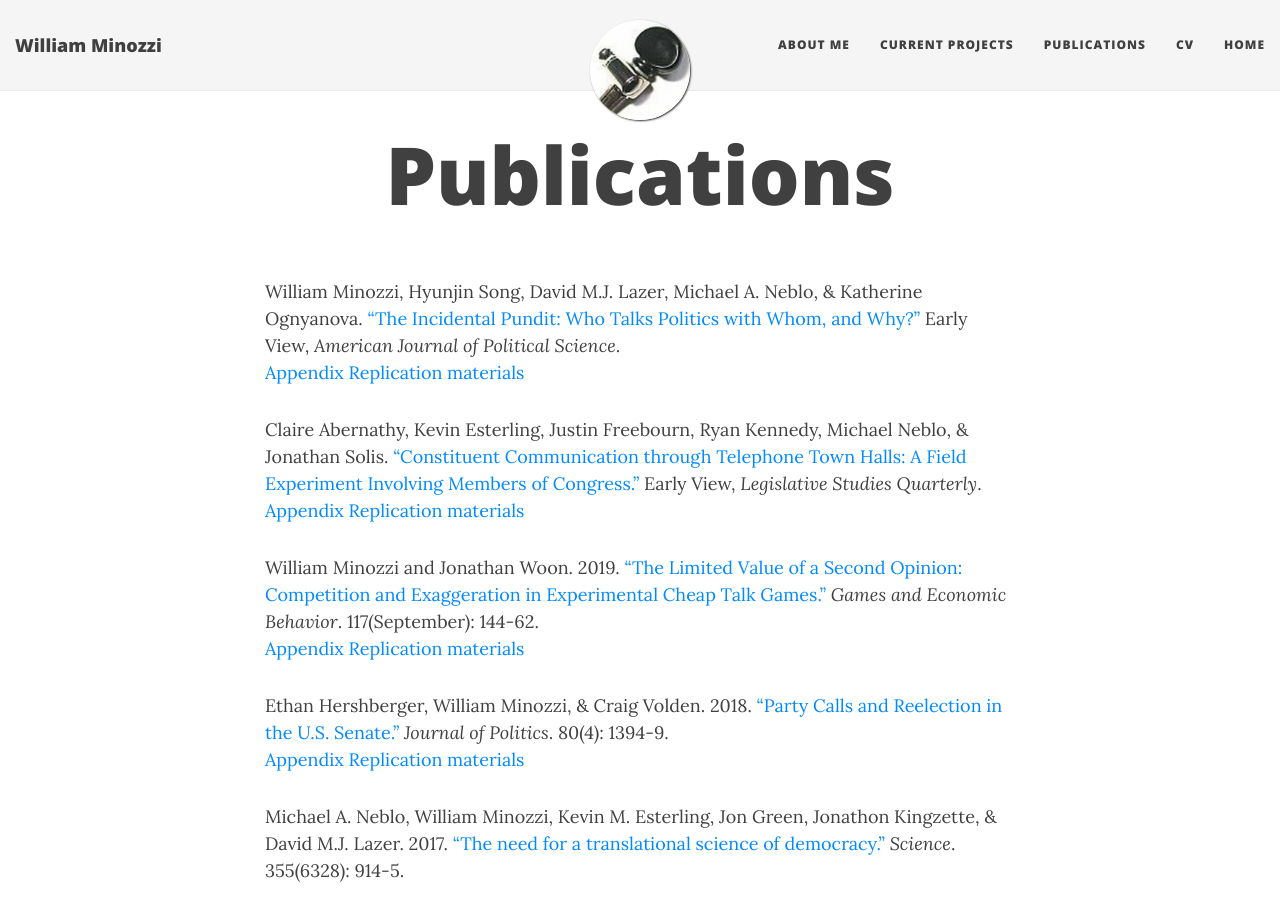
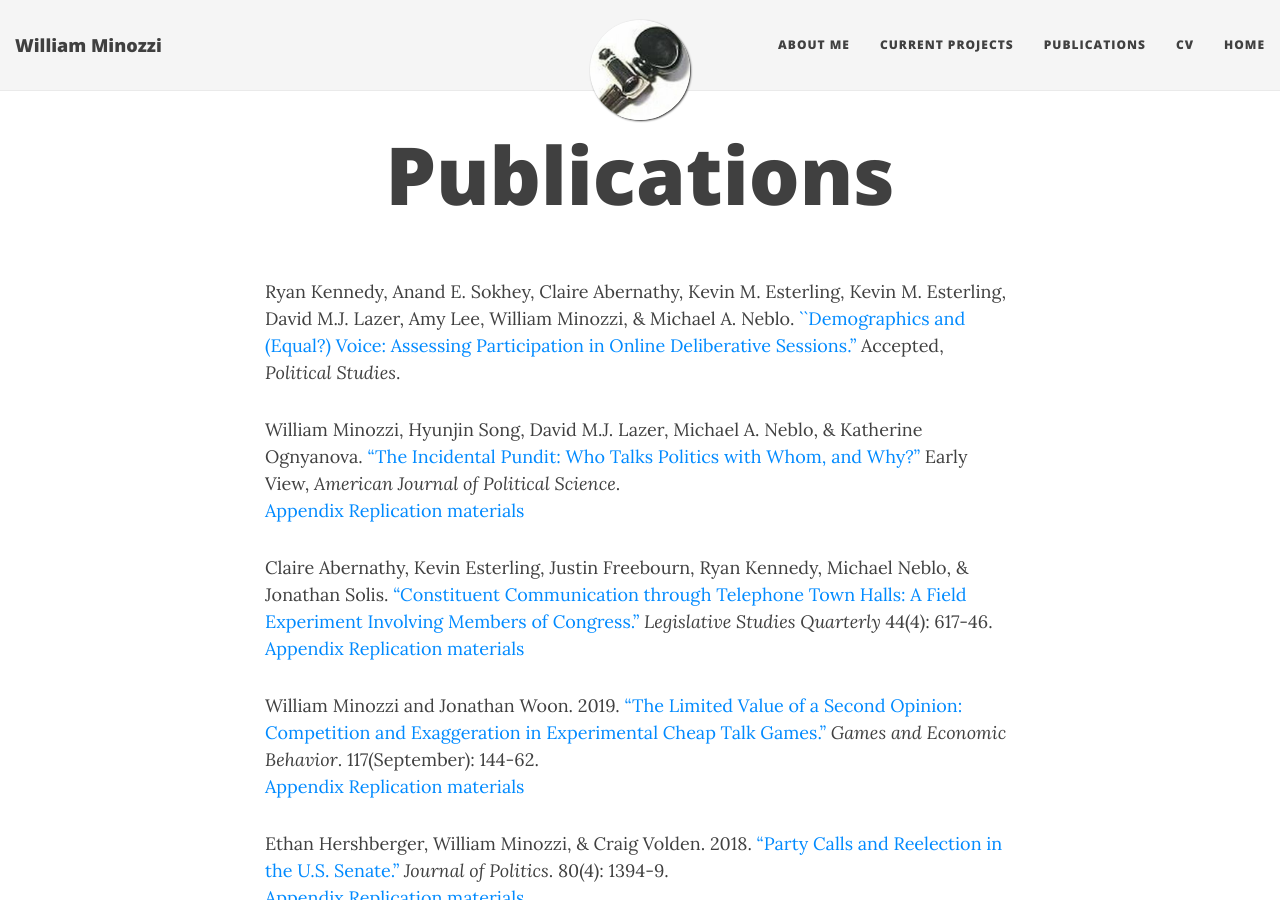
Before and after one commit to minozzi/minozzi.github.io, a Jekyll site: the page built from publications.md, in a window 1280 px wide and 900 px high. Built offline with Jekyll 4.4.1, drawn with Linux system fonts in a browser that asks for light colours; nearby versions of some CDN libraries.

Commit message:
update pubs

```diff
--- a/publications.md
+++ b/publications.md
@@ -2,6 +2,11 @@
 layout: page
 title: Publications
 ---
+
+Ryan Kennedy, Anand E. Sokhey, Claire Abernathy, Kevin M. Esterling, Kevin M. Esterling, David M.J. Lazer, Amy Lee, William Minozzi, & Michael A. Neblo.
+[``Demographics and (Equal?) Voice: Assessing Participation in Online Deliberative Sessions.''](demographics-equal-voice-accepted.pdf)
+Accepted,
+*Political Studies*.
 
 William Minozzi, Hyunjin Song, David M.J. Lazer, Michael A. Neblo, & Katherine Ognyanova.
 ["The Incidental Pundit: Who Talks Politics with Whom, and Why?"](https://onlinelibrary.wiley.com/doi/full/10.1111/ajps.12469)
@@ -11,7 +16,7 @@ Early View, *American Journal of Political Science*.
 
 Claire Abernathy, Kevin Esterling, Justin Freebourn, Ryan Kennedy, Michael Neblo, & Jonathan Solis.
 ["Constituent Communication through Telephone Town Halls: A Field Experiment Involving Members of Congress."](https://onlinelibrary.wiley.com/doi/full/10.1111/lsq.12242)
-Early View, *Legislative Studies Quarterly*.
+*Legislative Studies Quarterly* 44(4): 617-46.
 [Appendix](telephone-town-halls-appendix.pdf)
 [Replication materials](https://doi.org/10.7910/DVN/LGBXWX)
 
```
Also changed, not shown: 3 other files.
